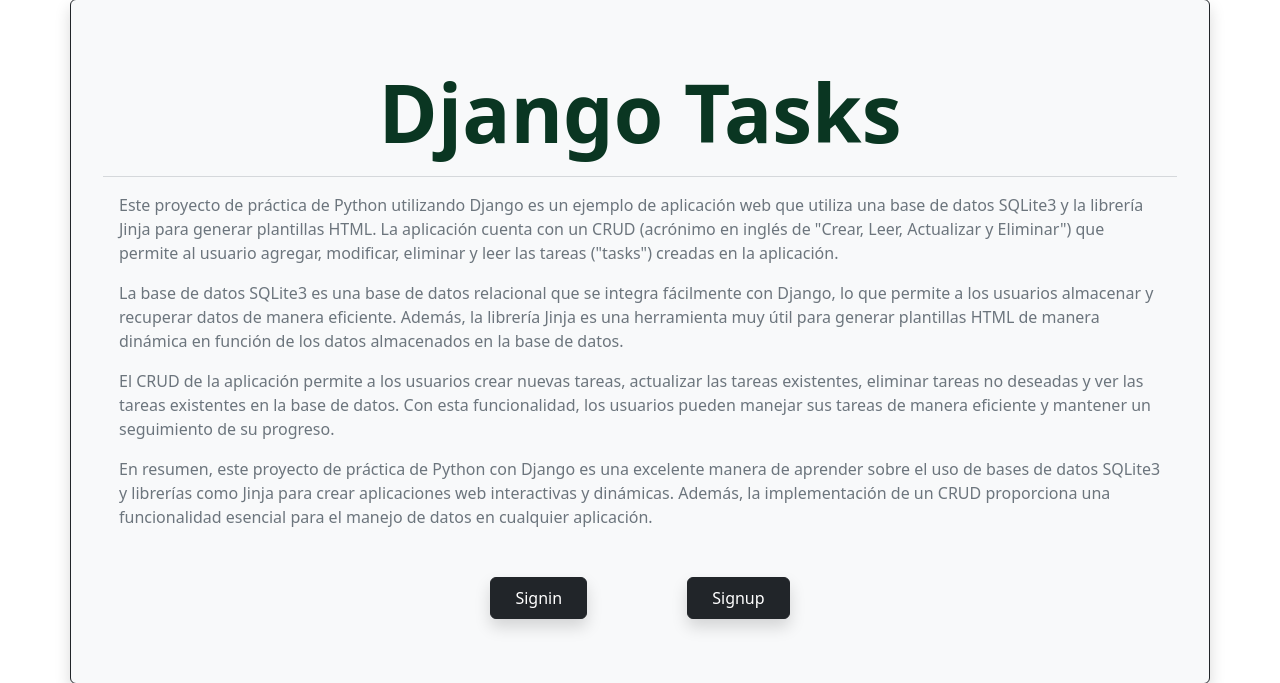
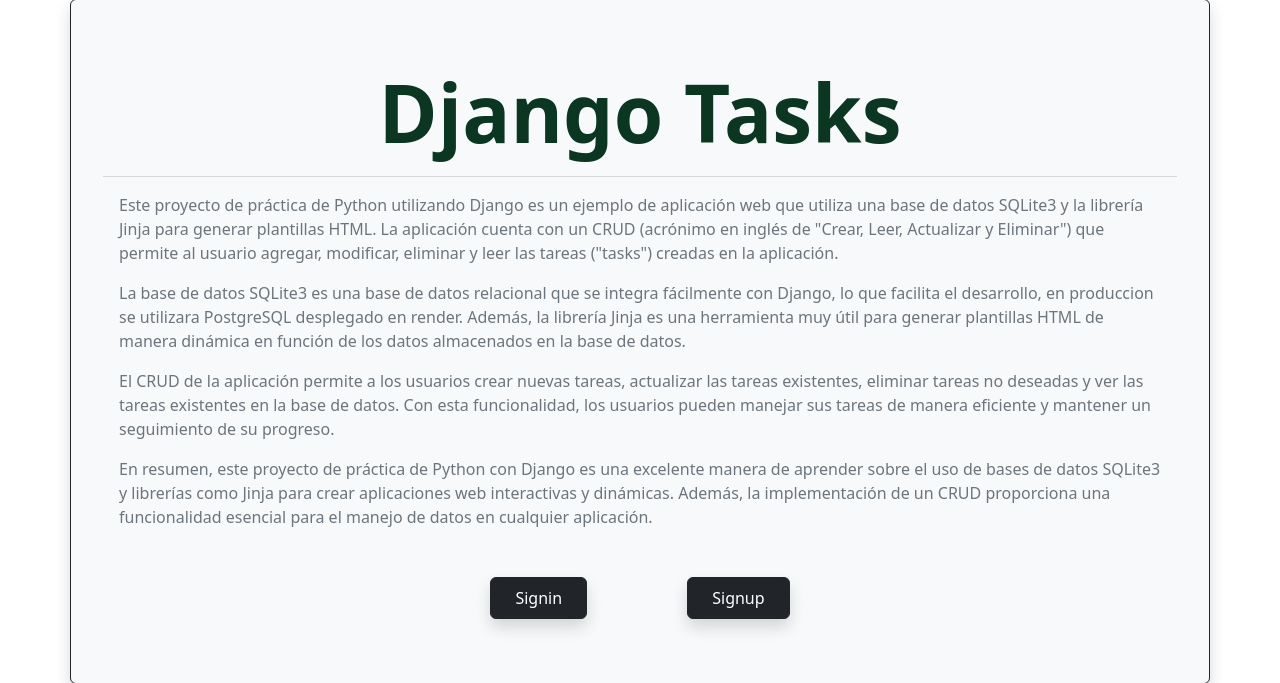
Before and after one commit to martinfyic/django-crud-task, a Django app: page / in a window 1280 px wide. Shown: the part 105-788 px from the top of the page. Run offline with Django 4.2, Linux system fonts and the light colour scheme; parts of the project's set-up code (start-up, migrations or seed data) failed here and were passed over.

Commit message:
chore: :lipstick: changes that do not affect the app

```diff
--- a/tasks/templates/home.html
+++ b/tasks/templates/home.html
@@ -16,10 +16,10 @@
 		</p>
 		<p class="container card-text px-3">
 			La base de datos SQLite3 es una base de datos relacional que se integra
-			fácilmente con Django, lo que permite a los usuarios almacenar y recuperar
-			datos de manera eficiente. Además, la librería Jinja es una herramienta
-			muy útil para generar plantillas HTML de manera dinámica en función de los
-			datos almacenados en la base de datos.
+			fácilmente con Django, lo que facilita el desarrollo, en produccion se
+			utilizara PostgreSQL desplegado en render. Además, la librería Jinja es
+			una herramienta muy útil para generar plantillas HTML de manera dinámica
+			en función de los datos almacenados en la base de datos.
 		</p>
 		<p class="container card-text px-3">
 			El CRUD de la aplicación permite a los usuarios crear nuevas tareas,
```
